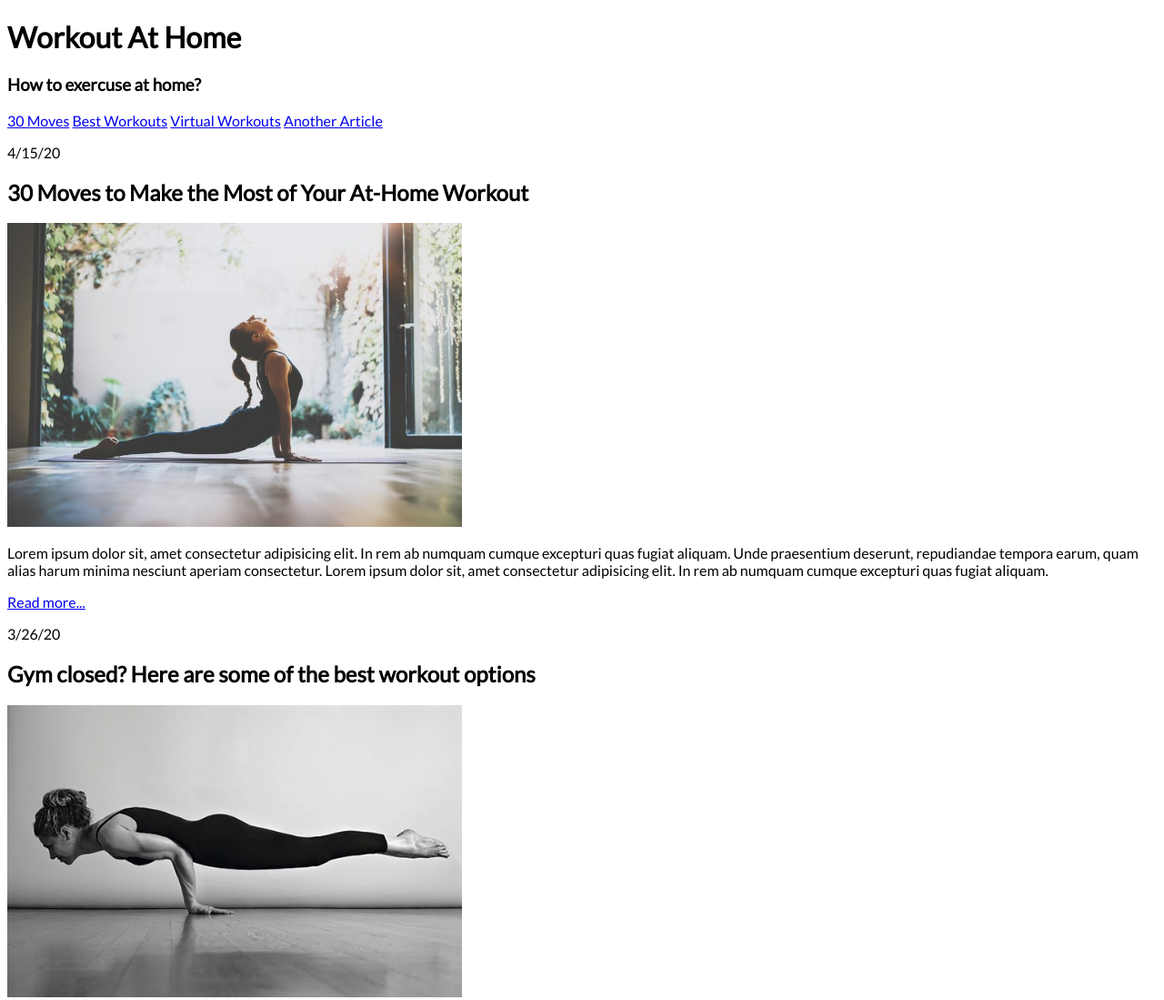
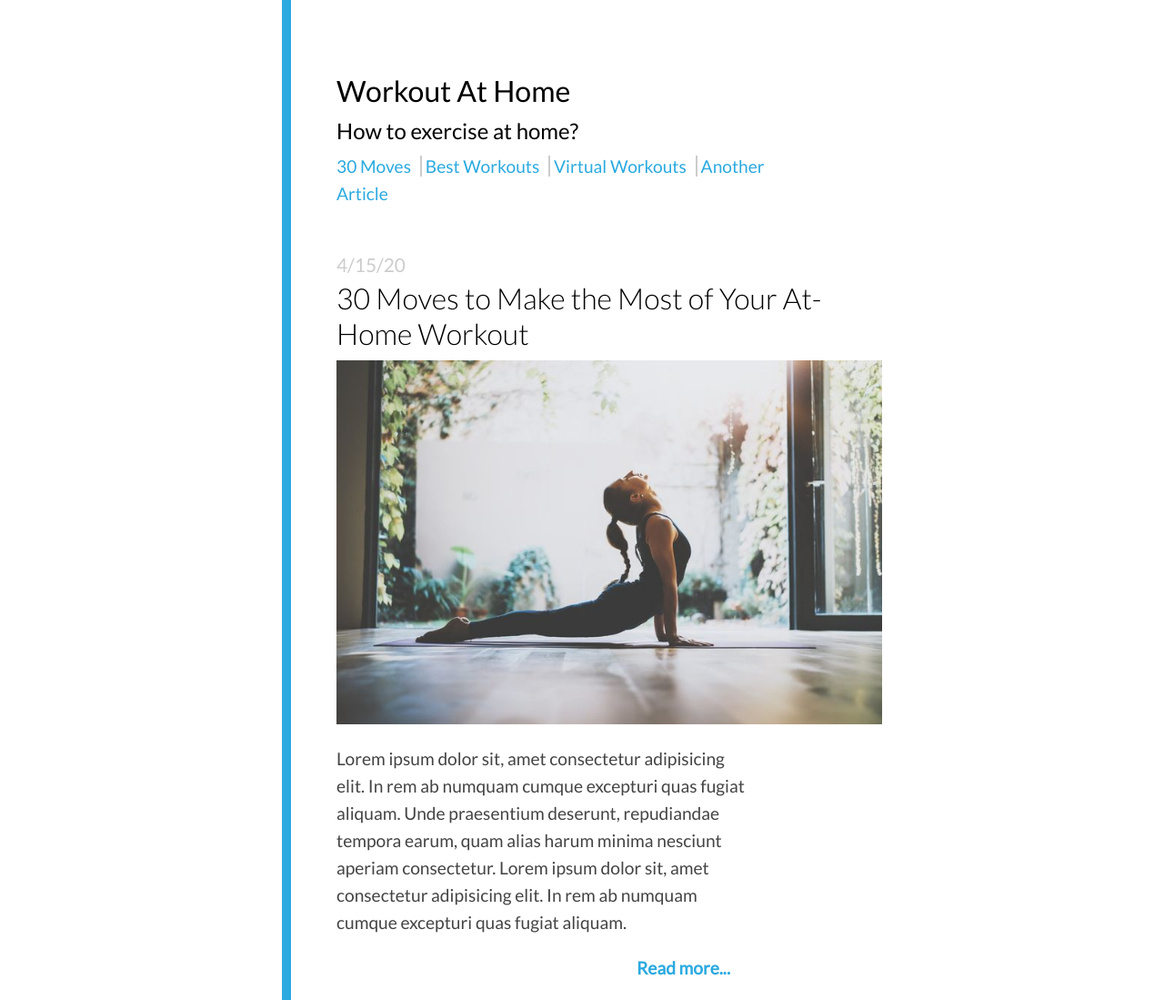
Before and after one commit to christie0902/Project1, a plain HTML site: page index.html in a window 1280 px wide. Shown: the top 1099 px of the page at 91% size. Drawn offline with Linux system fonts and the light colour scheme.

Commit message:
Add CSS - Complete

```diff
--- a/css/style.css
+++ b/css/style.css
@@ -1,9 +1,101 @@
-@import url('https://fonts.googleapis.com/css2?family=Karla&family=Lato&display=swap');
+@import url('https://fonts.googleapis.com/css2?family=Karla&family=Lato:wght@300;400&display=swap');
+
 * {
 font-family: 'Karla', sans-serif;
 font-family: 'Lato', sans-serif;
+margin: 0;
 }
 
-padding: 0;
-margin: 0;
-margin: 0 auto;
+body {
+    width: 600px;
+    margin-left: auto;
+    margin-right: auto;
+    border-left: 10px solid #2baadf;
+    padding-left: 50px;
+}
+
+h1 {
+    font-weight: 400;
+    margin-bottom: 10px;
+    padding-top: 80px;
+}
+
+h2 {
+    font-weight: 400;
+    margin-top: 0px;
+    margin-bottom: 10px;
+}
+
+nav {
+    margin-top: 0px;
+    width: 90%;
+    font-size: larger;
+}
+
+nav a {
+    text-decoration: none;
+    color: #2baadf;
+    padding-right: 10px;
+    border-right: 2px solid #cccccc;
+    line-height: 30px;
+}
+
+#last-nav {
+    border-right: #ffffff;
+}
+
+.blog-post {
+    margin-top: 50px;
+    margin-bottom: 50px;
+}
+
+.blog-post .date {
+    color: #cccccc;
+    font-size: 130%;
+    margin-bottom: 5px;
+}
+
+.blog-post h2 {
+    font-size: 200%;
+    font-weight: lighter;
+}
+
+.blog-post .content-text {
+    color: #444444;
+}
+
+.blog-post a {
+    text-decoration: none;
+    color:#2baadf;
+    font-weight: bold;
+}
+
+.bottom-text {
+    width: 450px;
+    padding-bottom: 20px;
+    border-bottom: 1px solid #cccccc;
+    margin-top: 20px;
+    font-size: 120%;
+    line-height: 30px;
+    font-weight: 400;
+}
+
+.see-more-button {
+    width: 120px;
+    display: block;
+    margin-left: auto;
+    margin-top: 20px;
+}
+
+footer {
+    padding-bottom: 60px;
+}
+
+footer nav {
+    margin-bottom: 5px;
+}
+
+footer p {
+    font-size: 120%;
+    font-weight: 400;
+}
--- a/index.html
+++ b/index.html
@@ -9,41 +9,41 @@
 
 <body>
 <h1>Workout At Home</h1>
-<h3>How to exercuse at home?</h3>
+<h2>How to exercise at home?</h2>
 
 <nav class="navigation">
     <a href="aaa.com">30 Moves</a>
     <a href="aaa.com">Best Workouts</a>
     <a href="aaa.com">Virtual Workouts</a>
-    <a href="aaa.com">Another Article</a>
+    <a href="aaa.com" id="last-nav">Another Article</a>
 </nav>
 
 <article class="blog-post">
-    <p>4/15/20</p>
+    <p class="date">4/15/20</p>
     <h2>30 Moves to Make the Most of Your At-Home Workout</h2>
-    <img src="img\yoga.jpg" alt="yoga" width="500px">
+    <img src="img\yoga.jpg" alt="yoga" width="600px">
     <div class="bottom-text">
-        <p>Lorem ipsum dolor sit, amet consectetur adipisicing elit. In rem ab numquam cumque excepturi quas fugiat aliquam. Unde praesentium deserunt, repudiandae tempora earum, quam alias harum minima nesciunt aperiam consectetur. Lorem ipsum dolor sit, amet consectetur adipisicing elit. In rem ab numquam cumque excepturi quas fugiat aliquam.</p>
+        <p class="content-text">Lorem ipsum dolor sit, amet consectetur adipisicing elit. In rem ab numquam cumque excepturi quas fugiat aliquam. Unde praesentium deserunt, repudiandae tempora earum, quam alias harum minima nesciunt aperiam consectetur. Lorem ipsum dolor sit, amet consectetur adipisicing elit. In rem ab numquam cumque excepturi quas fugiat aliquam.</p>
         <a href="readmore.com" class="see-more-button">Read more...</a>
     </div>
 </article>
 
 <article class="blog-post">
-    <p>3/26/20</p>
+    <p class="date">3/26/20</p>
     <h2>Gym closed? Here are some of the best workout options</h2>
-    <img src="img\yoga1.jpg" alt="yoga" width="500px">
+    <img src="img\yoga1.jpg" alt="yoga" width="600px">
     <div class="bottom-text">
-        <p>Lorem ipsum dolor sit, amet consectetur adipisicing elit. In rem ab numquam cumque excepturi quas fugiat aliquam. Unde praesentium deserunt, repudiandae tempora earum, quam alias harum minima nesciunt aperiam consectetur. Lorem ipsum dolor sit, amet consectetur adipisicing elit. In rem ab numquam cumque excepturi quas fugiat aliquam. Unde praesentium deserunt.</p>
+        <p class="content-text">Lorem ipsum dolor sit, amet consectetur adipisicing elit. In rem ab numquam cumque excepturi quas fugiat aliquam. Unde praesentium deserunt, repudiandae tempora earum, quam alias harum minima nesciunt aperiam consectetur. Lorem ipsum dolor sit, amet consectetur adipisicing elit. In rem ab numquam cumque excepturi quas fugiat aliquam. Unde praesentium deserunt.</p>
         <a href="readmore.com" class="see-more-button">Read more...</a>
     </div>
 </article>
 
 <article class="blog-post">
-    <p>3/31/20</p>
+    <p class="date">3/31/20</p>
     <h2>The best free virtual workouts</h2>
-    <img src="img\yoga2.jpg" alt="yoga" width="500px">
+    <img src="img\yoga2.jpg" alt="yoga" width="600px">
     <div class="bottom-text">
-        <p>Lorem ipsum dolor sit, amet consectetur adipisicing elit. In rem ab numquam cumque excepturi quas fugiat aliquam. Unde praesentium deserunt, repudiandae tempora earum, quam alias harum minima nesciunt aperiam consectetur. Lorem ipsum dolor sit, amet consectetur adipisicing elit. In rem ab numquam cumque excepturi quas fugiat aliquam. Unde praesentium deserunt, repudiandae tempora earum, quam alias harum minima nesciunt aperiam consectetur.</p>
+        <p class="content-text">Lorem ipsum dolor sit, amet consectetur adipisicing elit. In rem ab numquam cumque excepturi quas fugiat aliquam. Unde praesentium deserunt, repudiandae tempora earum, quam alias harum minima nesciunt aperiam consectetur. Lorem ipsum dolor sit, amet consectetur adipisicing elit. In rem ab numquam cumque excepturi quas fugiat aliquam. Unde praesentium deserunt, repudiandae tempora earum, quam alias harum minima nesciunt aperiam consectetur.</p>
         <a href="readmore.com" class="see-more-button">Read more...</a>
     </div>
 </article>
```
